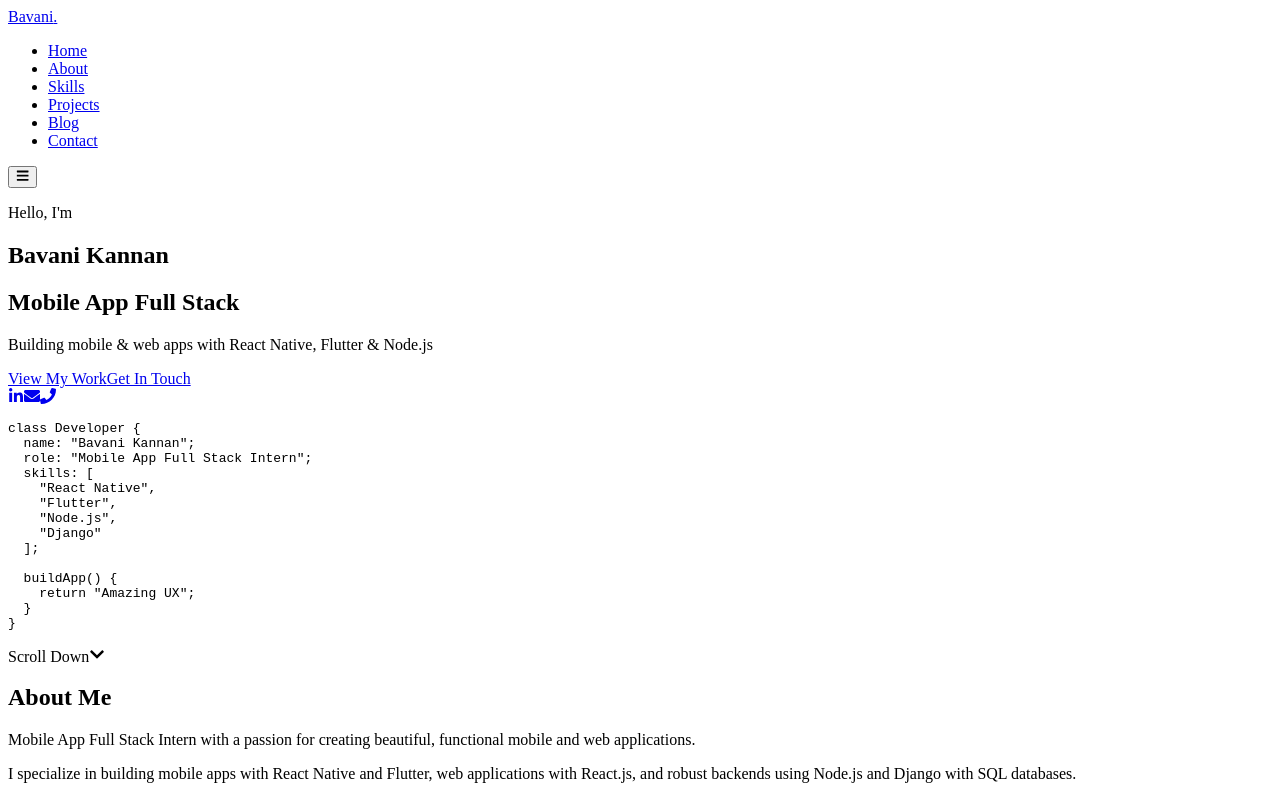
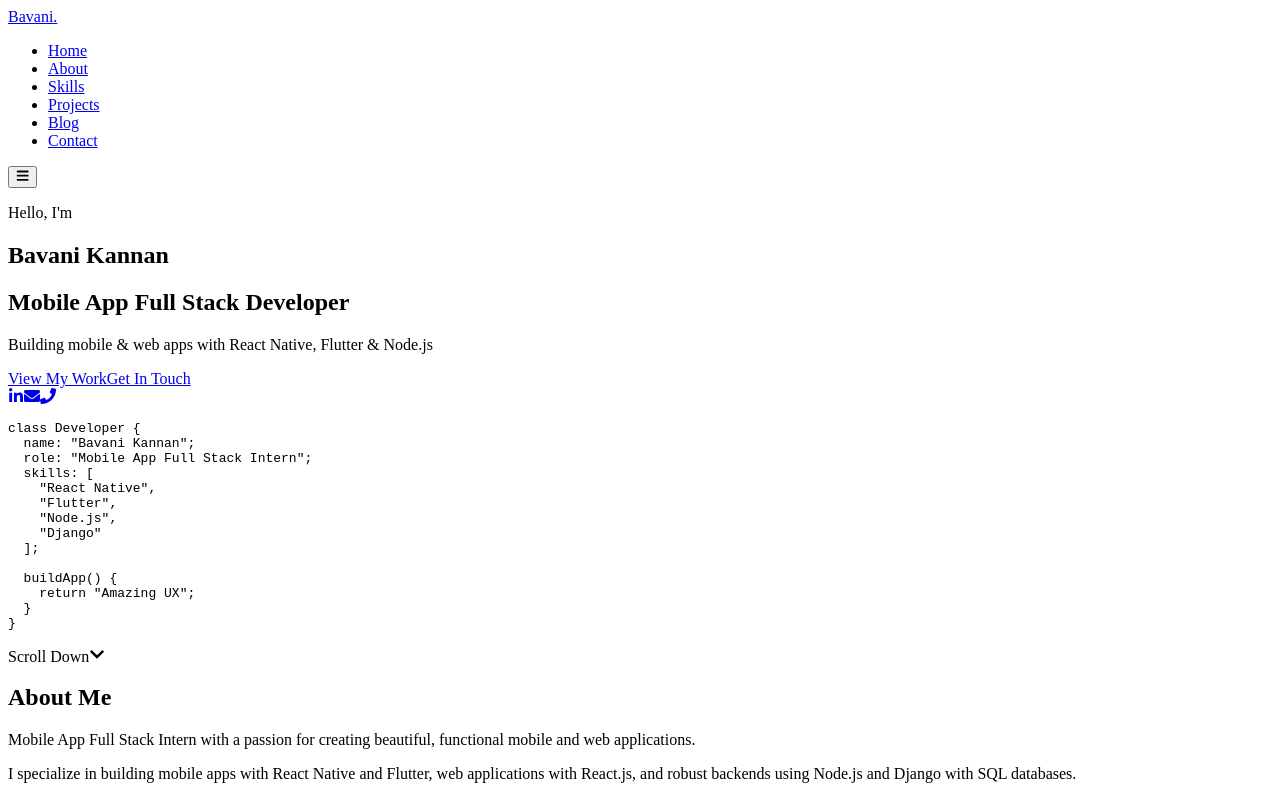
Before and after one commit to bavanikannan12/portfolio, a React (Vite) app in the folder client/: page / in a window 1280 px wide. Shown: the top 799 px of the page. Built offline with nearby package versions, Linux system fonts and the light colour scheme; the HTML template or start-up script is replaced by a standard one.

Commit message:
Update title text in Hero component text

```diff
--- a/client/src/components/Hero.jsx
+++ b/client/src/components/Hero.jsx
@@ -13,7 +13,7 @@ const Hero = () => {
         >
           <p className="greeting">Hello, I'm</p>
           <h1 className="name">Bavani Kannan</h1>
-          <h2 className="title">Mobile App Full Stack </h2>
+          <h2 className="title">Mobile App Full Stack Developer </h2>
           <p className="tagline">
             Building mobile & web apps with{' '}
             <span className="highlight">React Native</span>,{' '}
```
